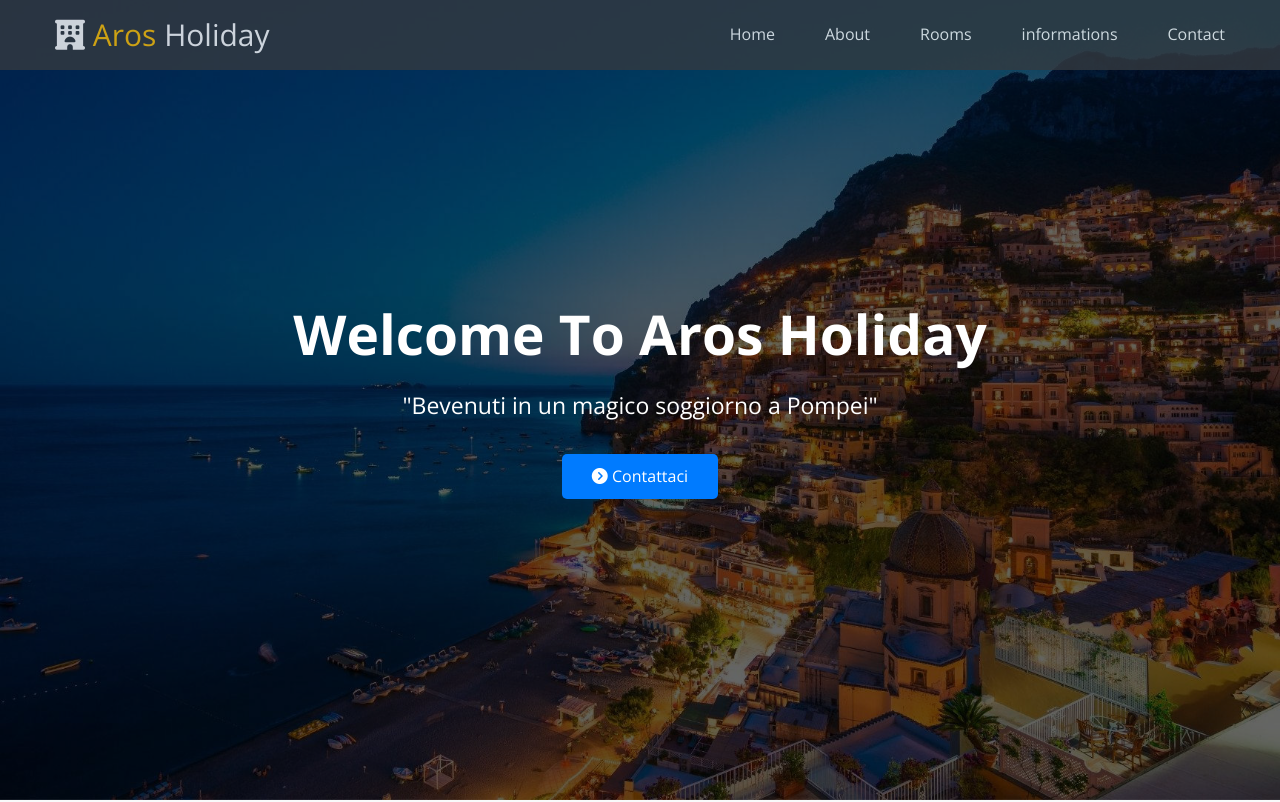
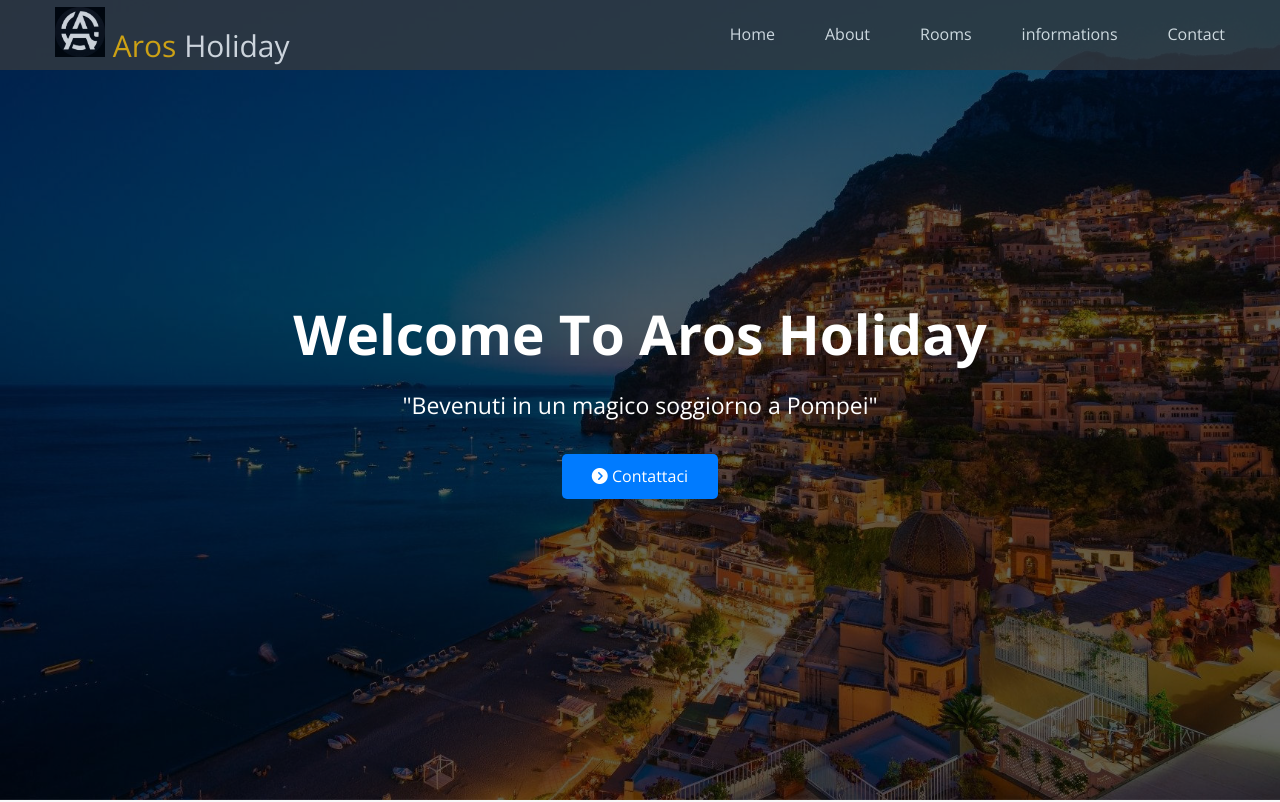
Before and after one commit to angeloroseo/a-g-property, a plain HTML site: page index.html in a window 1280 px wide. Shown: the top 802 px of the page. Drawn offline with nearby package versions, Linux system fonts and the light colour scheme.

Commit message:
1
kuiyiuou

```diff
--- a/index.html
+++ b/index.html
@@ -13,7 +13,8 @@
         <div class="navbar">
             <a href="index.html" class="brand">
                 <h1>
-                <i class="fa-solid fa-hotel"></i>
+                  <img src="img/iconaros.jpeg" alt="Hotel" style="width: 50px; height: 50px; object-fit: cover;">
+
                 <span>Aros</span> Holiday
                 </h1>
             </a>
```
Also changed, not shown: img/iconaros.jpeg (added).
